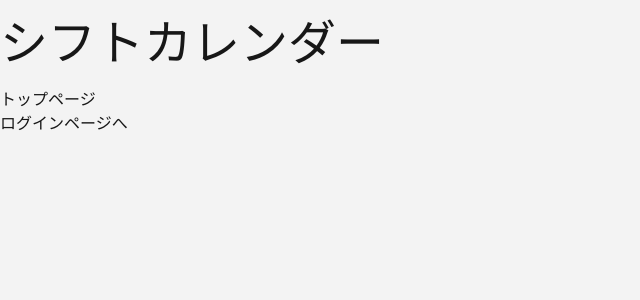
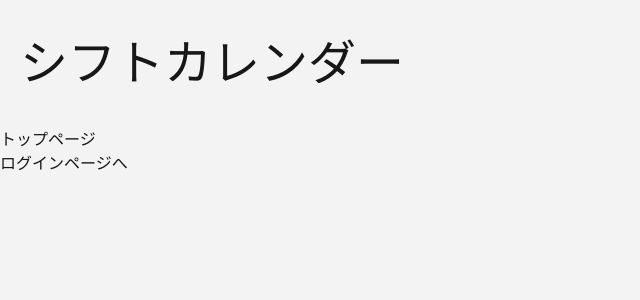
Before and after one commit to ogumakouta/shift-calendar, a Next.js app in the folder frontend/: page / in a window 1280 px wide. Shown: the top 300 px of the page, without its empty margins (0-640 px from the left). Built offline with nearby package versions, Linux system fonts and the light colour scheme.

Commit message:
ログアウトボタンをヘッダーに追加 コード追加：layout.tsx

```diff
--- a/frontend/src/app/layout.tsx
+++ b/frontend/src/app/layout.tsx
@@ -1,6 +1,7 @@
 import type { Metadata } from "next";
 import { Geist, Geist_Mono } from "next/font/google";
 import "./globals.css";
+import LogoutButton from "../../components/GetUser";
 
 const geistSans = Geist({
   variable: "--font-geist-sans",
@@ -27,8 +28,9 @@ export default function RootLayout({
       <body
         className={`${geistSans.variable} ${geistMono.variable} antialiased`}
       >
-      <div className="header text-5xl mt-5 mb-5">
-        シフトカレンダー
+      <div className="flex p-5 justify-between items-center">
+        <h1 className="header text-5xl mt-5 mb-5">シフトカレンダー</h1>
+        <LogoutButton/>
       </div>
         {children}
       </body>
```
